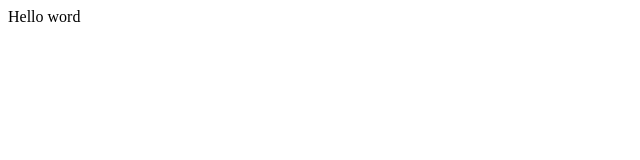
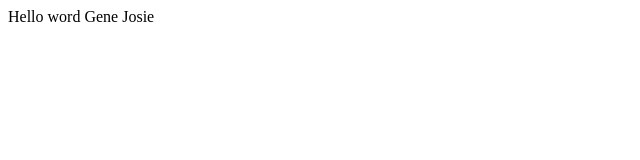
Before and after one commit to GeneJosie/git-test, a plain HTML site: page index.html in a window 1280 px wide. Shown: the full height of the page, 0-640 px from the left. Drawn offline with Linux system fonts and the light colour scheme.

Commit message:
Update index.html

```diff
--- a/index.html
+++ b/index.html
@@ -6,6 +6,6 @@
     <title>Document</title>
 </head>
 <body>
-    Hello word
+    Hello word Gene Josie
 </body>
 </html>
```
